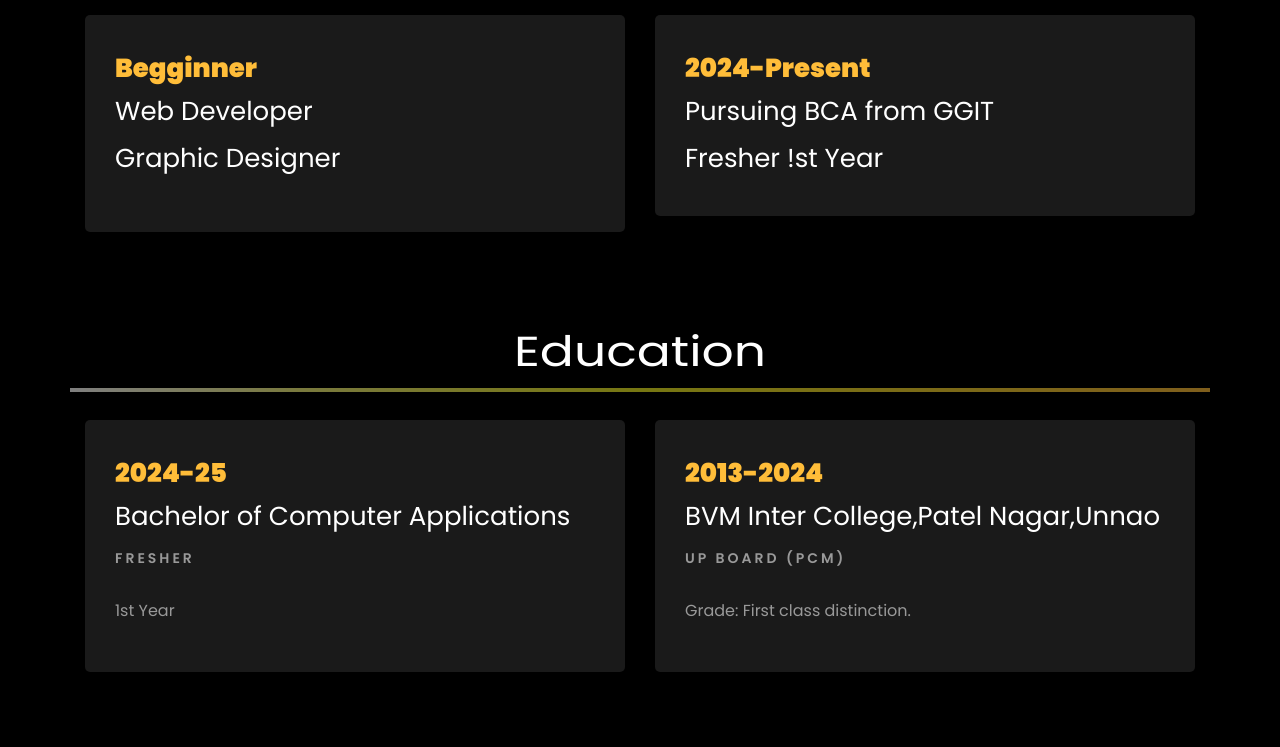
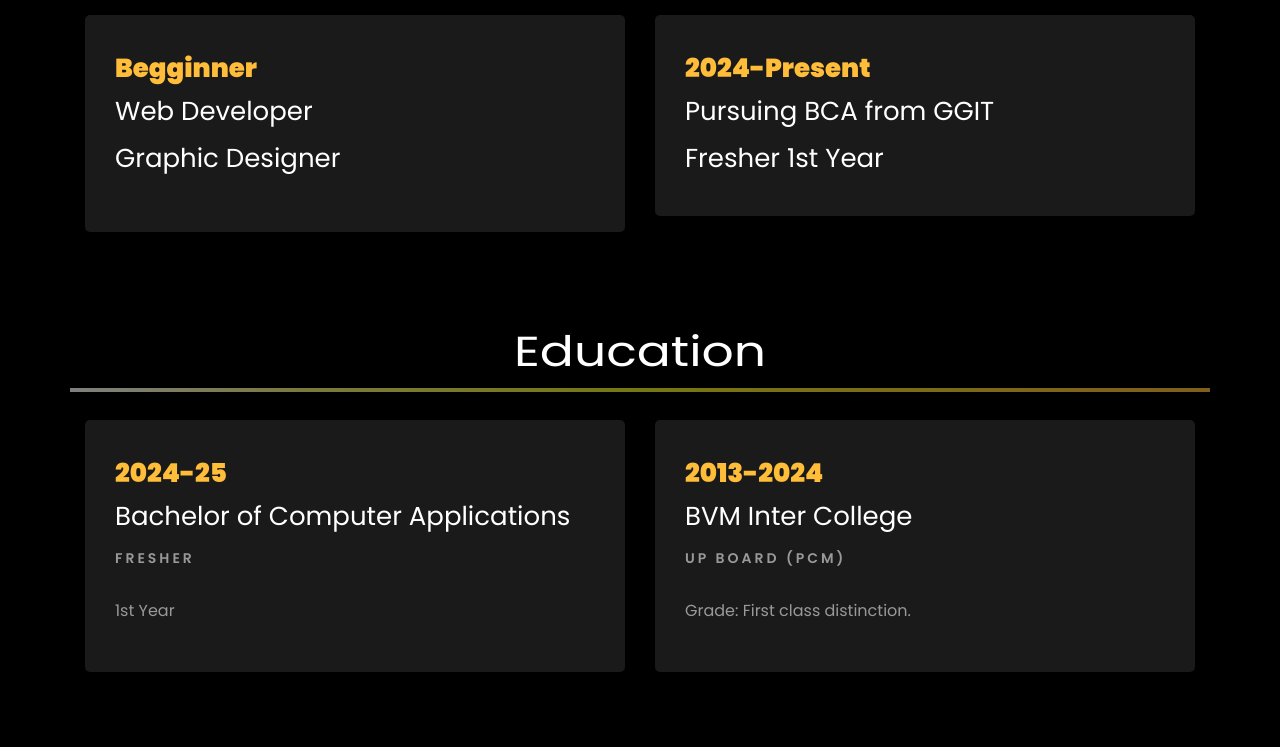
Before and after one commit to Deepakr24/Portfolio, a plain HTML site: page index.html in a window 1280 px wide. Shown: the part 1920-2667 px from the top of the page. Drawn offline with Linux system fonts and the light colour scheme; files whose address does not match are found by name.

Commit message:
changed personal information

```diff
--- a/index.html
+++ b/index.html
@@ -382,7 +382,7 @@
             <div class="resume-wrap ftco-animate">
               <span class="date">2024-Present</span>
               <h2>Pursuing BCA from GGIT</h2>
-              <h2>Fresher !st Year</h2>
+              <h2>Fresher 1st Year</h2>
               <!--
               <span class="position"></span>
               <p class="mt-4">Freelance artist specializing in paid graphite and charcoal portraits. Self-taught and experienced in creating custom artwork. Find my portfolio on Instagram - @anurag.sketches
@@ -420,7 +420,7 @@
           <div class="col-md-6">
             <div class="resume-wrap ftco-animate">
               <span class="date">2013-2024</span>
-              <h2>BVM Inter College,Patel Nagar,Unnao</h2>
+              <h2>BVM Inter College</h2>
               <span class="position">UP BOARD (PCM)</span>
               <p class="mt-4">Grade: First class distinction.</p>
             </div>
@@ -609,7 +609,8 @@
               </li>
               <!-- <li class="ftco-animate"> <a href="https://www.youtube.com/@RishabhMishraOfficial"> <span class="icon-youtube"></span></a> </li> -->
               <li class="ftco-animate">
-                <a href="https://www.linkedin.com/in/prince-patel-949982271?utm_source=share&utm_campaign=share_via&utm_content=profile&utm_medium=android_app">
+                <!--yaha par linkedin ka link dalna hai-->
+                <a href="#">
                   <span class="icon-linkedin"></span></a>
               </li>
               <li class="ftco-animate">
```
